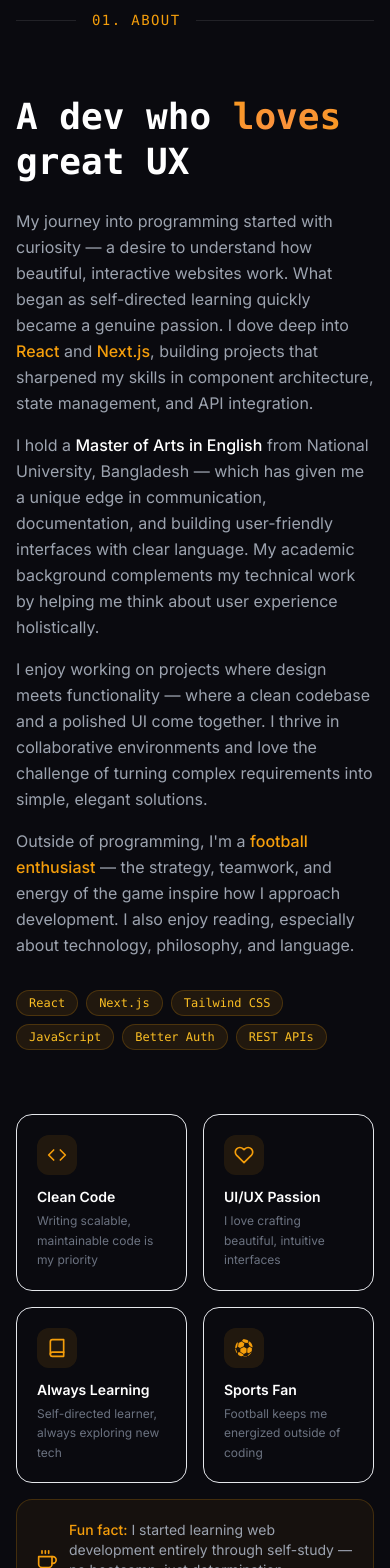
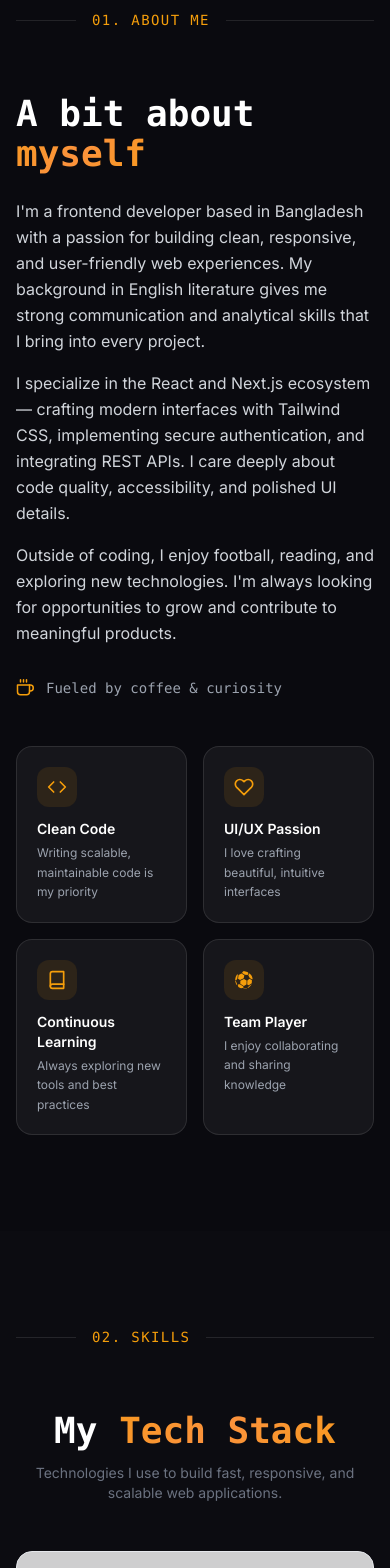
Before and after one commit to khalidhasan-m/portfolio_nextjs, a Next.js app: page / in a window 390 px wide. Shown: the part 1100-2668 px from the top of the page. Built offline with nearby package versions, Linux system fonts and the light colour scheme.

Commit message:
Improve dark mode contrast: cards, borders, secondary text

```diff
--- a/src/components/About.js
+++ b/src/components/About.js
@@ -16,13 +16,13 @@ const highlights = [
   },
   {
     icon: <FiBook size={20} />,
-    title: "Always Learning",
-    desc: "Self-directed learner, always exploring new tech",
+    title: "Continuous Learning",
+    desc: "Always exploring new tools and best practices",
   },
   {
     icon: <GiSoccerBall size={20} />,
-    title: "Sports Fan",
-    desc: "Football keeps me energized outside of coding",
+    title: "Team Player",
+    desc: "I enjoy collaborating and sharing knowledge",
   },
 ];
 
@@ -32,9 +32,7 @@ export default function About() {
   useEffect(() => {
     const observer = new IntersectionObserver(
       ([entry]) => {
-        if (entry.isIntersecting) {
-          entry.target.classList.add("visible");
-        }
+        if (entry.isIntersecting) entry.target.classList.add("visible");
       },
       { threshold: 0.1 }
     );
@@ -43,112 +41,64 @@ export default function About() {
   }, []);
 
   return (
-    <section id="about" className="py-24 relative">
+    <section id="about" className="py-24">
       <div className="max-w-6xl mx-auto px-4 sm:px-6 lg:px-8">
-        {/* Section header */}
         <div className="flex items-center gap-4 mb-16">
           <div className="h-px flex-1 dark:bg-white/10 bg-black/10 max-w-[60px]" />
           <span className="text-amber-500 font-mono text-sm tracking-widest uppercase">
-            01. About
+            01. About Me
           </span>
           <div className="h-px flex-1 dark:bg-white/10 bg-black/10" />
         </div>
 
-        <div ref={ref} className="section-fade grid lg:grid-cols-2 gap-16 items-center">
-          {/* Left — Text */}
+        <div ref={ref} className="section-fade grid lg:grid-cols-2 gap-12 items-start">
           <div className="space-y-6">
-            <h2 className="text-4xl sm:text-5xl font-bold dark:text-white text-gray-900 font-mono leading-tight">
-              A dev who{" "}
-              <span className="gradient-text">loves</span>
-              <br /> great UX
+            <h2 className="text-4xl font-bold dark:text-white text-gray-900 font-mono">
+              A bit about <span className="gradient-text">myself</span>
             </h2>
 
-            <div className="space-y-4 dark:text-gray-400 text-gray-600 leading-relaxed text-base">
+            <div className="space-y-4 text-base dark:text-gray-300 text-gray-600 leading-relaxed">
               <p>
-                My journey into programming started with curiosity — a desire to understand how
-                beautiful, interactive websites work. What began as self-directed learning quickly
-                became a genuine passion. I dove deep into{" "}
-                <span className="text-amber-500 font-medium">React</span> and{" "}
-                <span className="text-amber-500 font-medium">Next.js</span>, building projects that
-                sharpened my skills in component architecture, state management, and API
-                integration.
+                I&apos;m a frontend developer based in Bangladesh with a passion for building clean,
+                responsive, and user-friendly web experiences. My background in English literature
+                gives me strong communication and analytical skills that I bring into every project.
               </p>
-
               <p>
-                I hold a{" "}
-                <span className="dark:text-white text-gray-900 font-medium">
-                  Master of Arts in English
-                </span>{" "}
-                from National University, Bangladesh — which has given me a unique edge in
-                communication, documentation, and building user-friendly interfaces with clear
-                language. My academic background complements my technical work by helping me think
-                about user experience holistically.
+                I specialize in the React and Next.js ecosystem — crafting modern interfaces with
+                Tailwind CSS, implementing secure authentication, and integrating REST APIs. I care
+                deeply about code quality, accessibility, and polished UI details.
               </p>
-
               <p>
-                I enjoy working on projects where design meets functionality — where a clean
-                codebase and a polished UI come together. I thrive in collaborative environments
-                and love the challenge of turning complex requirements into simple, elegant
-                solutions.
-              </p>
-
-              <p>
-                Outside of programming, I&apos;m a{" "}
-                <span className="text-amber-500 font-medium">football enthusiast</span> — the
-                strategy, teamwork, and energy of the game inspire how I approach development. I
-                also enjoy reading, especially about technology, philosophy, and language.
+                Outside of coding, I enjoy football, reading, and exploring new technologies. I&apos;m
+                always looking for opportunities to grow and contribute to meaningful products.
               </p>
             </div>
 
-            {/* Tags */}
-            <div className="flex flex-wrap gap-2 pt-2">
-              {["React", "Next.js", "Tailwind CSS", "JavaScript", "Better Auth", "REST APIs"].map(
-                (tag) => (
-                  <span
-                    key={tag}
-                    className="px-3 py-1 text-xs font-mono rounded-full dark:bg-amber-500/10 bg-amber-500/15 text-amber-600 dark:text-amber-400 border dark:border-amber-500/20 border-amber-500/30"
-                  >
-                    {tag}
-                  </span>
-                )
-              )}
+            <div className="flex items-center gap-3 pt-2">
+              <FiCoffee size={18} className="text-amber-500" />
+              <span className="text-sm dark:text-gray-400 text-gray-500 font-mono">
+                Fueled by coffee & curiosity
+              </span>
             </div>
           </div>
 
-          {/* Right — Highlights grid */}
           <div className="grid grid-cols-2 gap-4">
-            {highlights.map((item, i) => (
+            {highlights.map((item) => (
               <div
-                key={i}
-                className="p-5 rounded-2xl dark:bg-white/3 bg-black/3 border dark:border-white/8 border-black/8 dark:hover:border-amber-500/30 hover:border-amber-500/30 transition-all duration-300 group"
-                style={{
-                  background:
-                    "var(--tw-prose-body, inherit)",
-                }}
+                key={item.title}
+                className="p-5 rounded-2xl dark:bg-white/5 bg-black/3 border dark:border-white/10 border-black/8 dark:hover:border-amber-500/30 hover:border-amber-500/30 transition-all duration-300 group"
               >
-                <div className="w-10 h-10 rounded-xl dark:bg-amber-500/10 bg-amber-500/15 flex items-center justify-center text-amber-500 mb-3 group-hover:scale-110 transition-transform duration-200">
+                <div className="p-2.5 rounded-xl dark:bg-amber-500/10 bg-amber-500/15 text-amber-500 w-fit mb-3 group-hover:scale-110 transition-transform duration-200">
                   {item.icon}
                 </div>
                 <h3 className="font-semibold dark:text-white text-gray-900 mb-1 text-sm">
                   {item.title}
                 </h3>
-                <p className="text-xs dark:text-gray-500 text-gray-500 leading-relaxed">
+                <p className="text-xs dark:text-gray-400 text-gray-500 leading-relaxed">
                   {item.desc}
                 </p>
               </div>
             ))}
-
-            {/* Fun fact card */}
-            <div className="col-span-2 p-5 rounded-2xl dark:bg-amber-500/5 bg-amber-500/8 border dark:border-amber-500/20 border-amber-500/25">
-              <div className="flex items-center gap-3">
-                <FiCoffee className="text-amber-500 flex-shrink-0" size={20} />
-                <p className="text-sm dark:text-gray-400 text-gray-600">
-                  <span className="text-amber-500 font-medium">Fun fact:</span> I started learning
-                  web development entirely through self-study — no bootcamp, just determination,
-                  documentation, and lots of projects.
-                </p>
-              </div>
-            </div>
           </div>
         </div>
       </div>
--- a/src/components/Footer.js
+++ b/src/components/Footer.js
@@ -1,118 +1,57 @@
 "use client";
-import { FiGithub, FiLinkedin, FiHeart, FiCode } from "react-icons/fi";
+import { FiGithub, FiLinkedin, FiMail, FiArrowUp } from "react-icons/fi";
 
 export default function Footer() {
-  const year = new Date().getFullYear();
-
-  const scrollTo = (id) => {
-    document.getElementById(id)?.scrollIntoView({ behavior: "smooth" });
-  };
-
-  const navLinks = [
-    { label: "Home", id: "home" },
-    { label: "About", id: "about" },
-    { label: "Skills", id: "skills" },
-    { label: "Projects", id: "projects" },
-    { label: "Contact", id: "contact" },
-  ];
+  const scrollTop = () => window.scrollTo({ top: 0, behavior: "smooth" });
 
   return (
-    <footer className="border-t dark:border-white/8 border-black/8 dark:bg-[#080810] bg-white/50">
-      <div className="max-w-6xl mx-auto px-4 sm:px-6 lg:px-8 py-12">
-        <div className="grid sm:grid-cols-3 gap-8 mb-10">
-          {/* Brand */}
-          <div className="space-y-3">
-            <div className="font-mono text-xl font-bold">
-              <span className="text-amber-500">&lt;</span>
-              <span className="dark:text-white text-gray-900">KHM</span>
-              <span className="text-amber-500"> /&gt;</span>
+    <footer className="border-t dark:border-white/10 border-black/10 py-10">
+      <div className="max-w-6xl mx-auto px-4 sm:px-6 lg:px-8">
+        <div className="flex flex-col sm:flex-row items-center justify-between gap-6">
+          <div className="text-center sm:text-left">
+            <p className="font-mono text-sm dark:text-gray-400 text-gray-500">
+              Designed & built by{" "}
+              <span className="text-amber-500">Khalid Hasan Meskat</span>
+            </p>
+            <p className="text-xs dark:text-gray-500 text-gray-400 mt-1">
+              © {new Date().getFullYear()} — All rights reserved
+            </p>
           </div>
-            <p className="text-sm dark:text-gray-500 text-gray-500 leading-relaxed max-w-xs">
-              Junior Frontend Developer building clean, responsive web experiences with React &
-              Next.js.
-            </p>
-            <div className="flex gap-3 pt-1">
+
+          <div className="flex items-center gap-3">
             <a
               href="https://github.com/khalidhasan-m"
               target="_blank"
               rel="noopener noreferrer"
-                className="p-2 rounded-lg dark:bg-white/5 bg-black/5 dark:hover:bg-amber-500/10 hover:bg-amber-500/10 dark:text-gray-400 text-gray-600 hover:text-amber-500 transition-all duration-200"
+              className="p-2 rounded-lg dark:bg-white/5 bg-black/5 dark:hover:bg-white/10 hover:bg-black/10 dark:text-gray-400 text-gray-600 hover:text-amber-500 transition-all duration-200"
               aria-label="GitHub"
             >
-                <FiGithub size={16} />
+              <FiGithub size={18} />
             </a>
             <a
               href="https://linkedin.com/in/khalidhasanmeskat"
               target="_blank"
               rel="noopener noreferrer"
-                className="p-2 rounded-lg dark:bg-white/5 bg-black/5 dark:hover:bg-amber-500/10 hover:bg-amber-500/10 dark:text-gray-400 text-gray-600 hover:text-amber-500 transition-all duration-200"
+              className="p-2 rounded-lg dark:bg-white/5 bg-black/5 dark:hover:bg-white/10 hover:bg-black/10 dark:text-gray-400 text-gray-600 hover:text-amber-500 transition-all duration-200"
               aria-label="LinkedIn"
             >
-                <FiLinkedin size={16} />
+              <FiLinkedin size={18} />
             </a>
-            </div>
-          </div>
-
-          {/* Quick Links */}
-          <div>
-            <h4 className="text-sm font-semibold dark:text-white text-gray-900 mb-4 font-mono">
-              Quick Links
-            </h4>
-            <ul className="space-y-2">
-              {navLinks.map((link) => (
-                <li key={link.id}>
-                  <button
-                    onClick={() => scrollTo(link.id)}
-                    className="text-sm dark:text-gray-500 text-gray-500 dark:hover:text-amber-400 hover:text-amber-600 transition-colors duration-200"
-                  >
-                    {link.label}
-                  </button>
-                </li>
-              ))}
-            </ul>
-          </div>
-
-          {/* Contact */}
-          <div>
-            <h4 className="text-sm font-semibold dark:text-white text-gray-900 mb-4 font-mono">
-              Get In Touch
-            </h4>
-            <div className="space-y-2">
-              <p className="text-sm dark:text-gray-500 text-gray-500">
             <a
               href="mailto:khalidhasanmeskat@gmail.com"
-                  className="dark:hover:text-amber-400 hover:text-amber-600 transition-colors duration-200"
+              className="p-2 rounded-lg dark:bg-white/5 bg-black/5 dark:hover:bg-white/10 hover:bg-black/10 dark:text-gray-400 text-gray-600 hover:text-amber-500 transition-all duration-200"
+              aria-label="Email"
             >
-                  khalidhasanmeskat@gmail.com
+              <FiMail size={18} />
             </a>
-              </p>
-              <p className="text-sm dark:text-gray-500 text-gray-500">
-                <a
-                  href="tel:+8801789163147"
-                  className="dark:hover:text-amber-400 hover:text-amber-600 transition-colors duration-200"
+            <button
+              onClick={scrollTop}
+              className="p-2 rounded-lg dark:bg-white/5 bg-black/5 dark:hover:bg-white/10 hover:bg-black/10 dark:text-gray-400 text-gray-600 hover:text-amber-500 transition-all duration-200"
+              aria-label="Back to top"
             >
-                  +880 1789-163147
-                </a>
-              </p>
-              <p className="text-sm dark:text-gray-500 text-gray-500">
-                Kalapara, Patuakhali, Bangladesh
-              </p>
+              <FiArrowUp size={18} />
+            </button>
           </div>
-          </div>
-        </div>
-
-        {/* Bottom bar */}
-        <div className="pt-8 border-t dark:border-white/5 border-black/5 flex flex-col sm:flex-row items-center justify-between gap-3">
-          <p className="text-xs dark:text-gray-600 text-gray-400 font-mono">
-            © {year} Khalid Hasan Meskat. All rights reserved.
-          </p>
-          <p className="text-xs dark:text-gray-600 text-gray-400 flex items-center gap-1.5">
-            <FiCode size={12} />
-            Built with Next.js & Tailwind CSS
-            <span className="mx-1">·</span>
-            Made with
-            <FiHeart size={11} className="text-red-400" />
-          </p>
         </div>
       </div>
     </footer>
```
Also changed, not shown: src/components/Projects.js (+48 -55 lines). Lines whose indentation alone changed are shown as unchanged.
